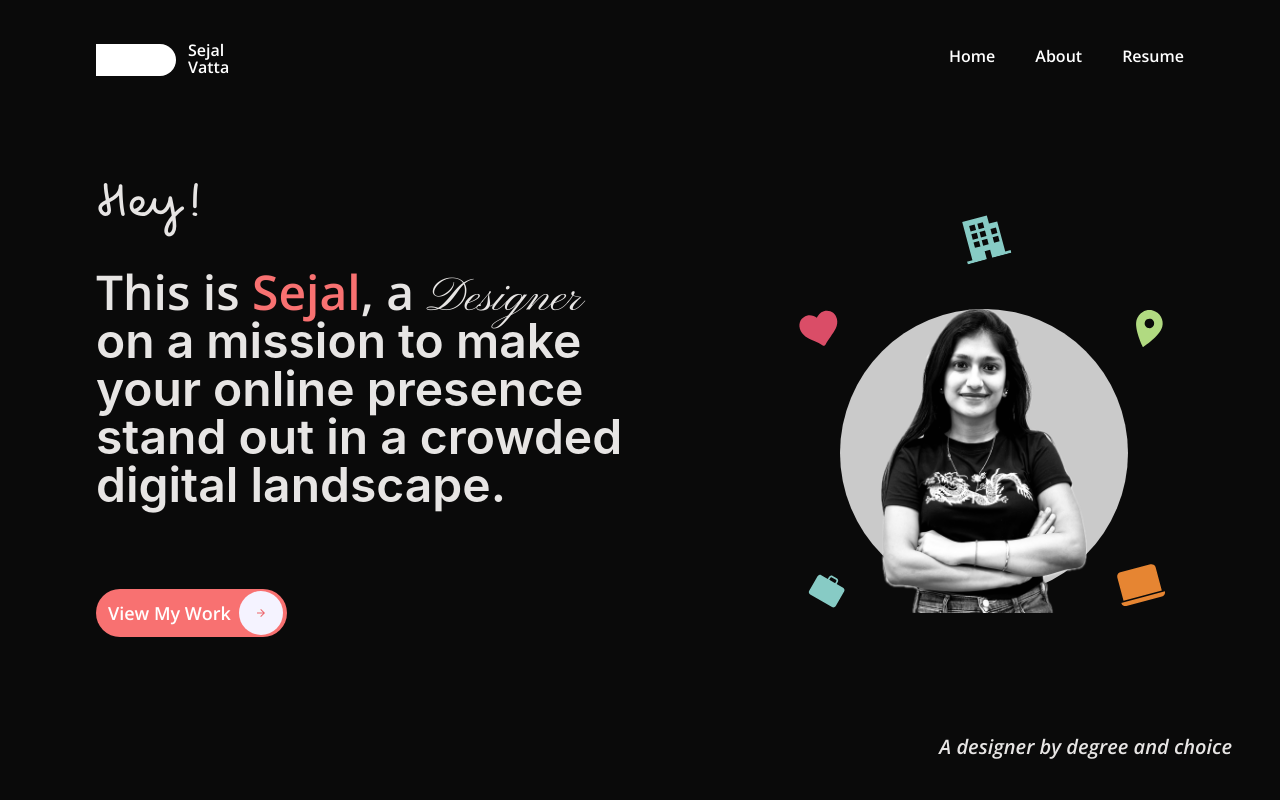
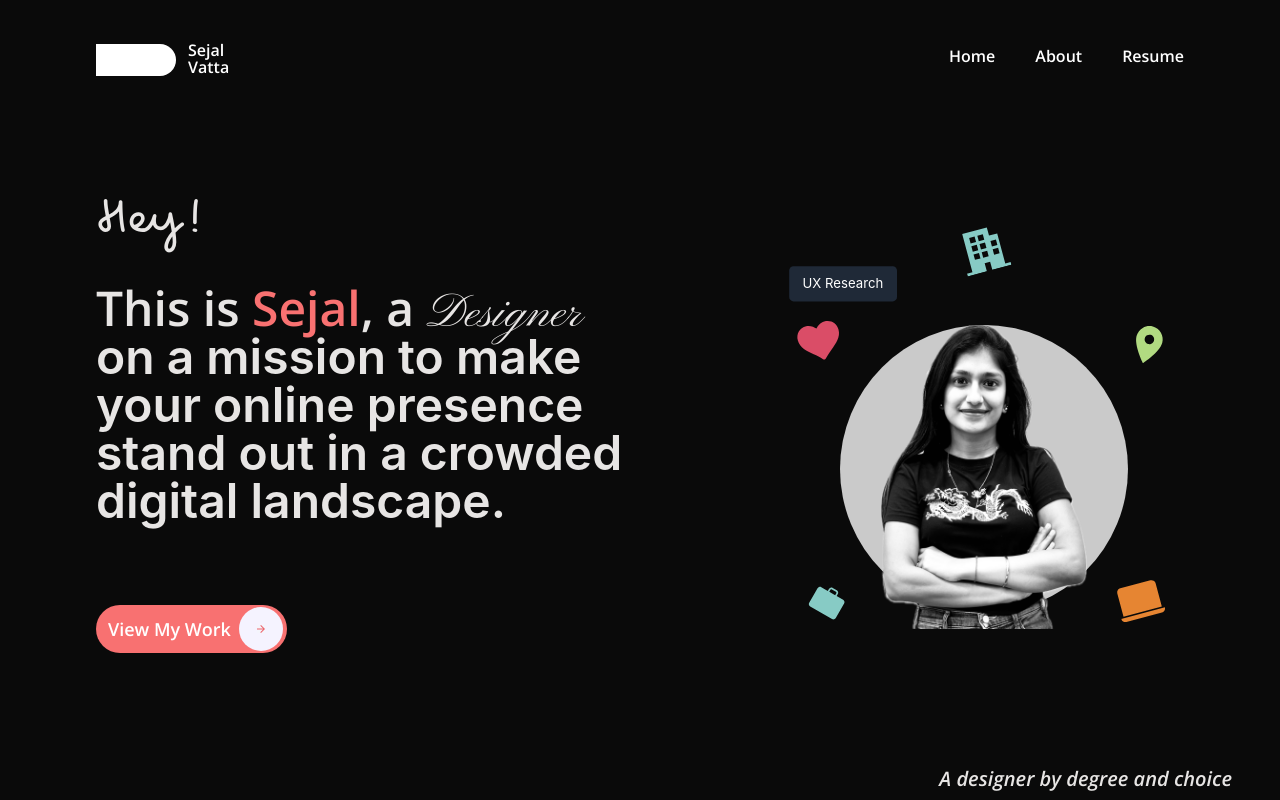
Before and after one commit to bannu0snake/portfolio-sejal, a React (Create React App) app: page / in a window 1280 px wide. Shown: the top 800 px of the page. Built offline with nearby package versions, Linux system fonts and the light colour scheme.

Commit message:
ready for release

```diff
--- a/src/pages/landing/FiveIconsCircle.jsx
+++ b/src/pages/landing/FiveIconsCircle.jsx
@@ -1,107 +1,98 @@
-import React from "react";
+import React, { useState, useEffect } from "react";
 import Icon1 from "../../assets/svgs/bi_laptop-fill.svg";
 import Icon2 from "../../assets/svgs/material-symbols-light_work.svg";
 import Icon3 from "../../assets/svgs/mdi_location.svg";
 import Icon4 from "../../assets/svgs/vaadin_office.svg";
 import Icon5 from "../../assets/svgs/wpf_like.svg";
 import Sejal from "../../assets/images/Subject 1.png";
+
 const FiveIconsCircle = () => {
+  const [hoveredIndex, setHoveredIndex] = useState(-1); // -1 means no icon is hovered
+  const [isManuallyHovered, setIsManuallyHovered] = useState(false); // To track manual hovering
+
   const ICONS = [
     {
       icon: Icon1,
       ctx: "2+ years of experience",
       position: "right-2 bottom-6 absolute",
+      subPosition: "top-full mt-2 right-[-24px]",
     },
     {
       icon: Icon4,
       ctx: "MIT Institute of Design (B. Des in UX)",
       position: "top-0 mx-auto",
+      subPosition: "bottom-full mb-2",
     },
     {
       icon: Icon2,
       ctx: "Signzy",
       position: "left-2 bottom-6 absolute",
+      subPosition: "top-full mt-2 right-0",
     },
     {
       icon: Icon3,
       ctx: "Bengaluru",
       position: "right-0 top-24 absolute",
+      subPosition: "bottom-full mb-2",
     },
     {
       icon: Icon5,
       ctx: "UX Research",
       position: "left-0 top-24 absolute",
+      subPosition: "bottom-full mb-2",
     },
   ];
+
+  // Effect to handle automatic hovering
+  useEffect(() => {
+    // Only run the interval if not manually hovering
+    if (!isManuallyHovered) {
+      const interval = setInterval(() => {
+        setHoveredIndex((prevIndex) => (prevIndex + 1) % ICONS.length);
+      }, 1000); // Change the hovered icon every second
+
+      // Cleanup interval on component unmount
+      return () => clearInterval(interval);
+    }
+  }, [ICONS.length, isManuallyHovered]);
+
+  // Event handlers to start/stop manual hover
+  const handleMouseEnter = (index) => {
+    setIsManuallyHovered(true);
+    setHoveredIndex(index);
+  };
+
+  const handleMouseLeave = () => {
+    setIsManuallyHovered(false);
+  };
+
   return (
     <div className="relative">
-      <div
-        className={`w-14 h-14 ${ICONS[0].position} transition ease-in-out hover:-translate-y-1 hover:scale-110 duration-300`}
-      >
-        <div className="relative group">
-          <div className="whitespace-nowrap  absolute bottom-full mb-2 hidden w-fit bg-gray-800 text-white text-xs rounded py-2 px-3 group-hover:block">
-            {ICONS[0].ctx}
+      {ICONS.map((item, index) => (
+        <div
+          key={index}
+          className={`w-14 h-14 ${
+            item.position
+          } transition ease-in-out duration-300 ${
+            hoveredIndex === index ? "-translate-y-1 scale-110" : ""
+          }`}
+          onMouseEnter={() => handleMouseEnter(index)}
+          onMouseLeave={handleMouseLeave}
+        >
+          <div className="relative">
+            <div
+              className={`whitespace-nowrap absolute ${item.subPosition} ${
+                hoveredIndex === index ? "block" : "hidden"
+              } w-fit bg-gray-800 text-white text-xs rounded py-2 px-3`}
+            >
+              {item.ctx}
+            </div>
+            <img src={item.icon} alt="" />
           </div>
-          {/* <Tooltip text="2+ years of experience"> */}
-          <img src={ICONS[0].icon} alt="" srcset="" />
-          {/* </Tooltip> */}
         </div>
-      </div>
-      <div
-        className={`w-14 h-14 ${ICONS[1].position} transition ease-in-out hover:-translate-y-1 hover:scale-110 duration-300`}
-      >
-        <div className="relative group">
-          <div className="whitespace-nowrap absolute bottom-full mb-2 hidden w-fit bg-gray-800 text-white text-xs rounded py-2 px-3 group-hover:block">
-            {ICONS[1].ctx}
-          </div>
-          {/* <Tooltip text="2+ years of experience"> */}
-          <img className="w-16 h-16" src={ICONS[1].icon} alt="" srcset="" />
-          {/* </Tooltip> */}
-        </div>
-      </div>
-      <div
-        className={`w-14 h-14 ${ICONS[2].position} transition ease-in-out hover:-translate-y-1 hover:scale-110 duration-300`}
-      >
-        <div className="relative group">
-          <div className="whitespace-nowrap absolute bottom-full mb-2 hidden w-fit bg-gray-800 text-white text-xs rounded py-2 px-3 group-hover:block">
-            {ICONS[2].ctx}
-          </div>
-          {/* <Tooltip text="2+ years of experience"> */}
-          <img className="w-16 h-16" src={ICONS[2].icon} alt="" srcset="" />
-          {/* </Tooltip> */}
-        </div>
-      </div>
-      <div
-        className={`w-14 h-14 ${ICONS[3].position} transition ease-in-out hover:-translate-y-1 hover:scale-110 duration-300`}
-      >
-        <div className="relative group">
-          <div className="whitespace-nowrap  absolute bottom-full mb-2 hidden w-fit bg-gray-800 text-white text-xs rounded py-2 px-3 group-hover:block">
-            <div>{ICONS[3].ctx}</div>
-          </div>
-          {/* <Tooltip text="2+ years of experience"> */}
-          <img src={ICONS[3].icon} alt="" srcset="" />
-          {/* </Tooltip> */}
-        </div>
-      </div>
-      <div
-        className={`w-14 h-14 ${ICONS[4].position} transition ease-in-out hover:-translate-y-1 hover:scale-110 duration-300`}
-      >
-        <div className="relative group">
-          <div className="whitespace-nowrap absolute bottom-full mb-2 hidden w-fit bg-gray-800 text-white text-xs rounded py-2 px-3 group-hover:block">
-            {ICONS[4].ctx}
-          </div>
-          {/* <Tooltip text="2+ years of experience"> */}
-          <img src={ICONS[4].icon} alt="" srcset="" />
-          {/* </Tooltip> */}
-        </div>
-      </div>
-      <div className="m-10 h-56 w-56 md:h-72 md:w-72  bg-[#CACACA] rounded-full mt-12 mx-12 relative">
-        <img
-          className="mx-auto h-56 md:h-[19rem]"
-          src={Sejal}
-          alt=""
-          srcset=""
-        />
+      ))}
+      <div className="m-10 h-56 w-56 md:h-72 md:w-72 bg-[#CACACA] rounded-full mt-12 mx-12 relative">
+        <img className="mx-auto h-56 md:h-[19rem]" src={Sejal} alt="" />
       </div>
     </div>
   );
--- a/src/pages/landing/Landing.jsx
+++ b/src/pages/landing/Landing.jsx
@@ -23,7 +23,7 @@ const Info = () => {
   }, [value]);
   return (
     <div>
-      <div className="flex flex-col md:flex-row ml-4 md:ml-24 mt-12 md:my-24">
+      <div className="flex flex-col md:flex-row ml-4 md:ml-24 mt-12 md:my-28">
         <div className="basis-1/2">
           <div className="font-pecita text-4xl md:text-6xl text-stone-200 ">
             Hey!
```
Also changed, not shown: src/App.js (+0 -9 lines).
